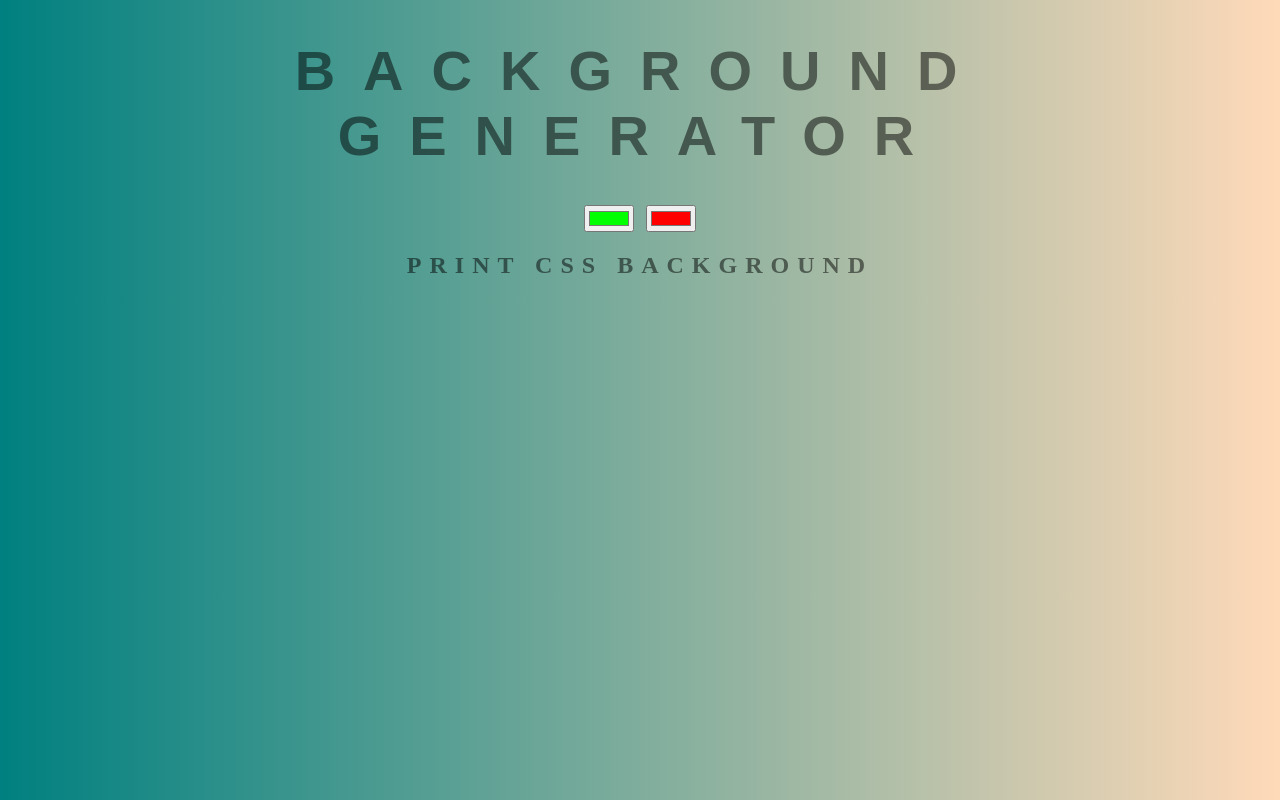
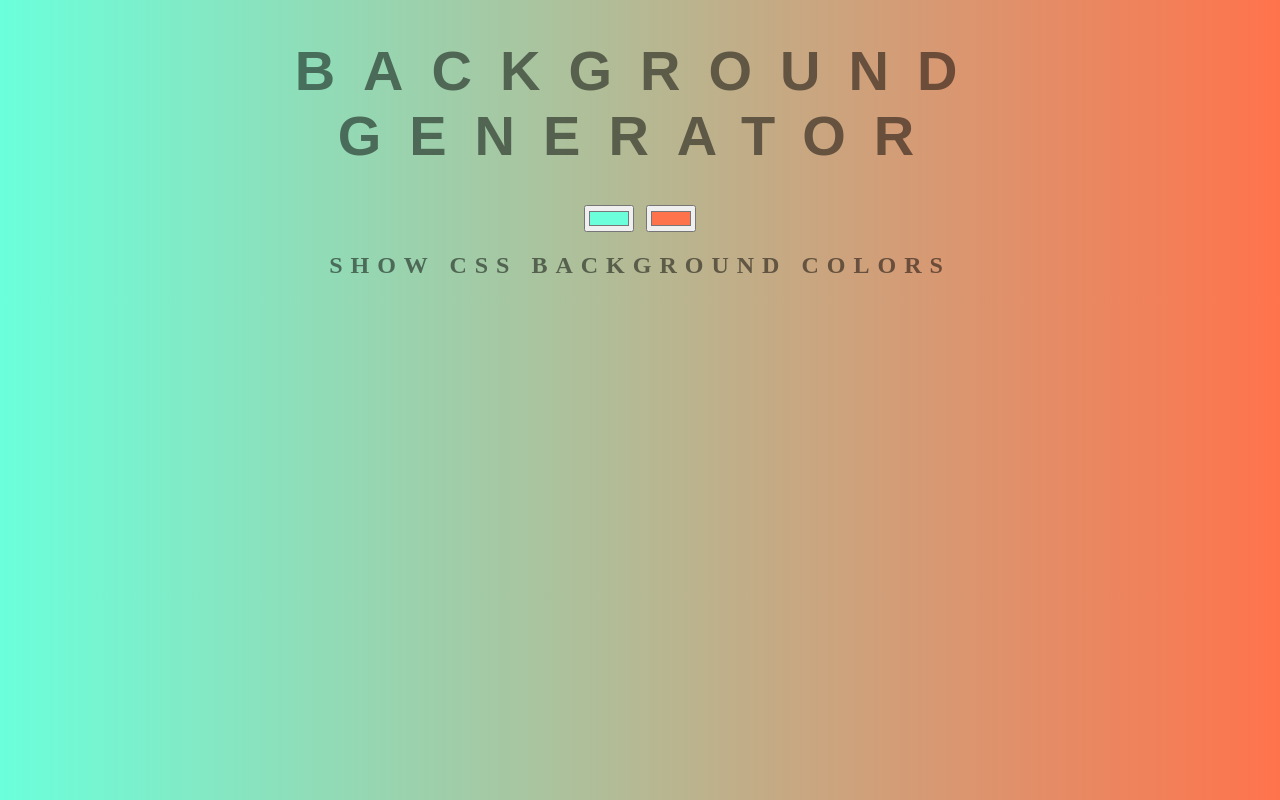
Before and after one commit to annika-philipp/gradients, a plain HTML site: page index.html in a window 1280 px wide. Drawn offline with Linux system fonts and the light colour scheme.

Commit message:
outputs rgb code to index

```diff
--- a/index.html
+++ b/index.html
@@ -6,9 +6,9 @@
 </head>
 <body id='gradient'>
   <h1>Background Generator</h1>
-  <input type='color' class='color1' name='color1' value='#00ff00'>
-  <input type='color' class='color2' name='color2' value='#ff0000'>
-  <h2>Print CSS background</h2>
+  <input type='color' class='color1' name='color1' value='#6bffdb'>
+  <input type='color' class='color2' name='color2' value='#ff734c'>
+  <h2>Show CSS background colors</h2>
   <h3></h3>
   <script type='text/javascript' src='script.js'></script>
 </body>
--- a/script.js
+++ b/script.js
@@ -5,6 +5,7 @@ var body = document.getElementById('gradient')
 
 function setGradient() {
   body.style.background = `linear-gradient(to right, ${color1.value}, ${color2.value})`
+  css.textContent = `${body.style.background};`
 }
 
 color1.addEventListener('input', setGradient)
--- a/style.css
+++ b/style.css
@@ -5,7 +5,7 @@ body {
   text-transform: uppercase;
   letter-spacing: .5em;
   top: 15%;
-	background: linear-gradient(to right, teal, peachpuff ); /* Standard syntax */
+	background: linear-gradient(to right, rgb(107, 255, 219), rgb(255, 115, 76)); /* Standard syntax */
 }
 
 h1 {
```
Also changed, not shown: 1 other file.
